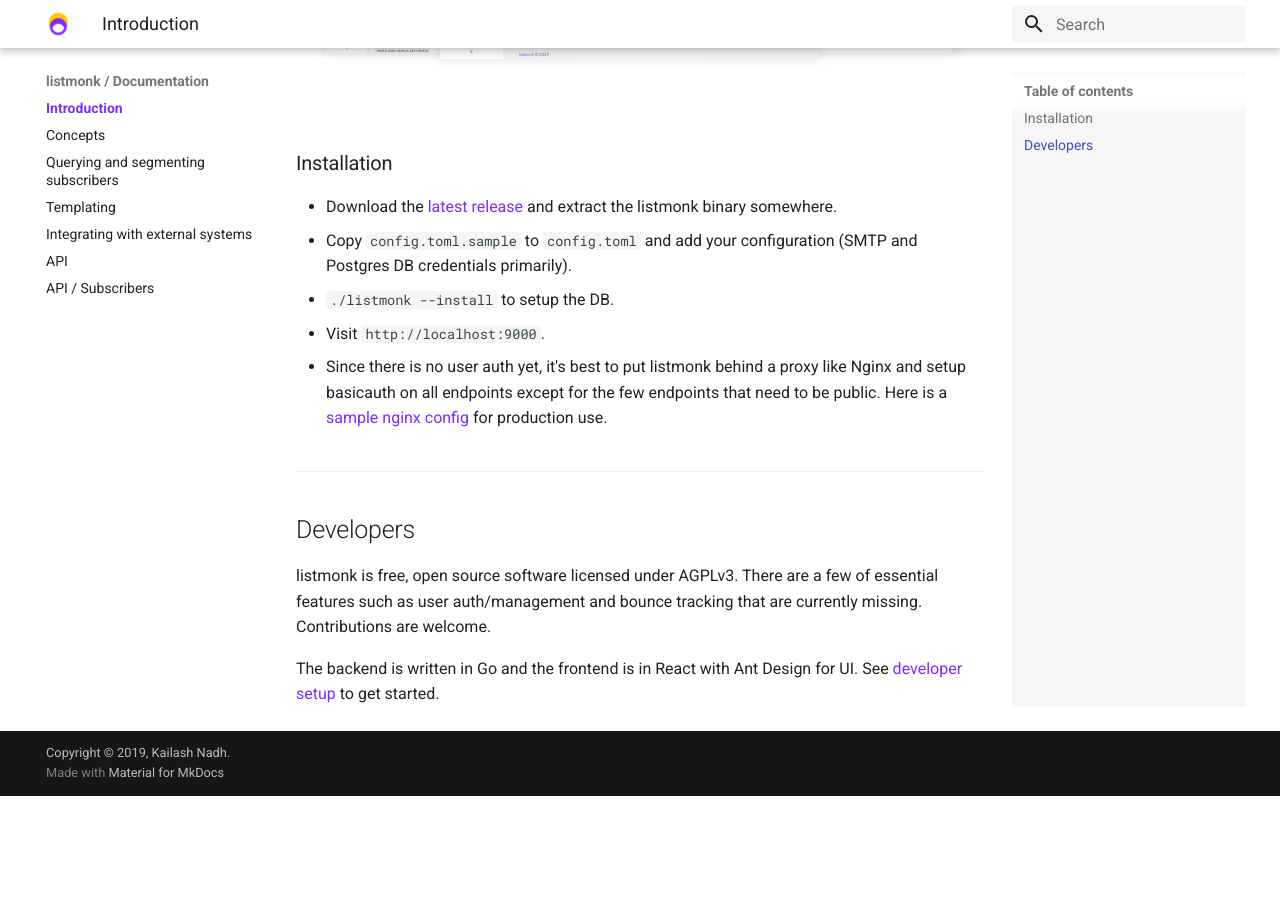
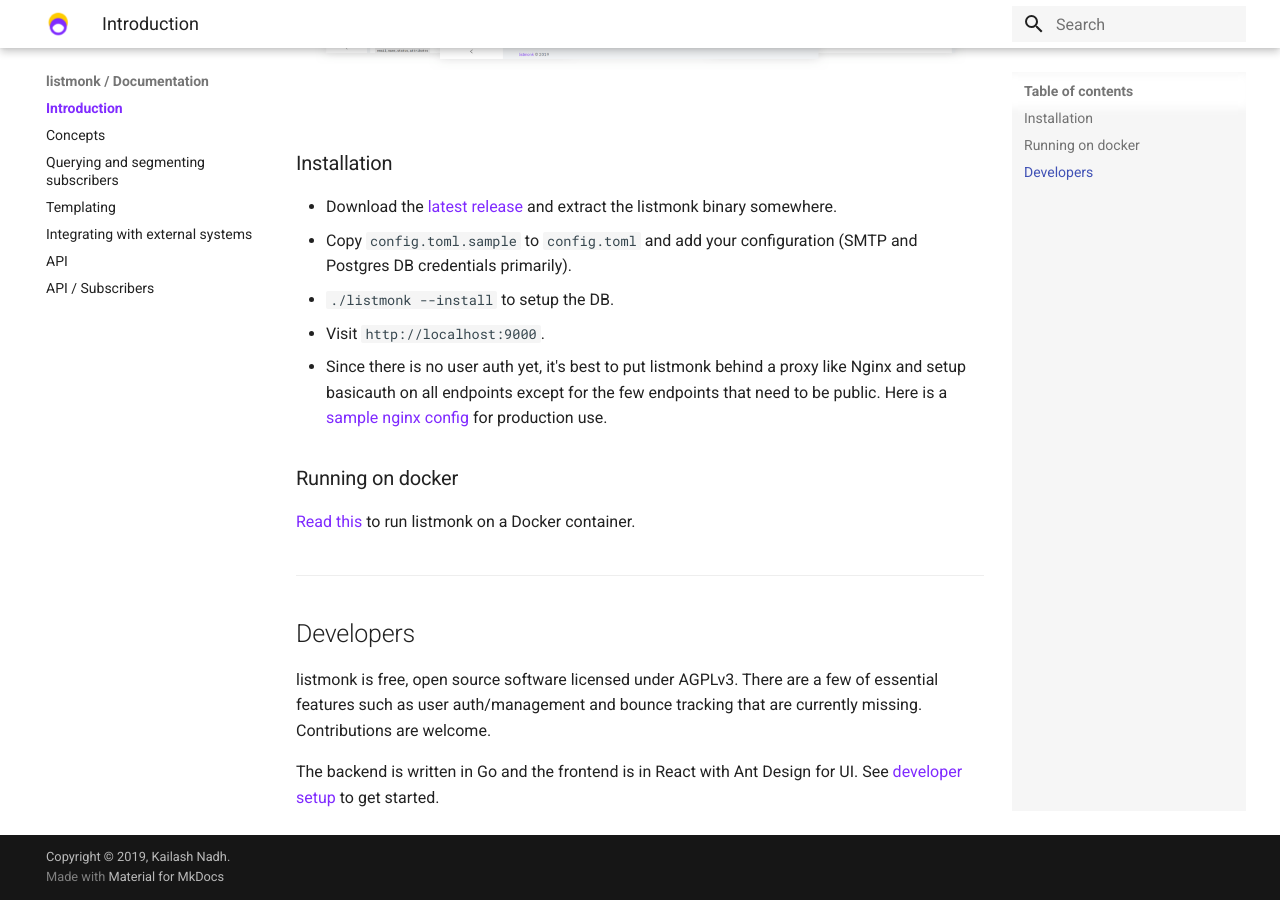
Before and after one commit to knadh/listmonk-site, an MkDocs documentation site: the page built from docs/docs/index.md, in a window 1280 px wide and 900 px high, scrolled down 709 px. Built offline with MkDocs 1.6.1 and Material for MkDocs 9.7.7, drawn with Linux system fonts in a browser that asks for light colours; old or Windows-style settings are respelled for this version of MkDocs; before the commit the page ends 1505 px from its top, so only the background shows below that.

Commit message:
Add line about docker to docs

```diff
--- a/docs/docs/index.md
+++ b/docs/docs/index.md
@@ -18,6 +18,10 @@
 - Visit `http://localhost:9000`.
 - Since there is no user auth yet, it's best to put listmonk behind a proxy like Nginx and setup basicauth on all endpoints except for the few endpoints that need to be public. Here is a [sample nginx config](https://github.com/knadh/listmonk/wiki/Production-Nginx-config) for production use.
 
+### Running on docker
+
+[Read this](https://github.com/knadh/listmonk#running-on-docker) to run listmonk on a Docker container.
+
 ## Developers
 
 listmonk is free, open source software licensed under AGPLv3. There are a few of essential features such as user auth/management and bounce tracking that are currently missing. Contributions are welcome.
```
